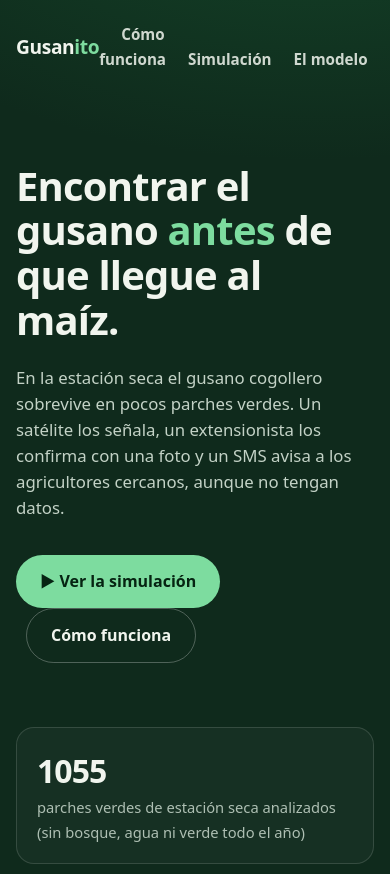
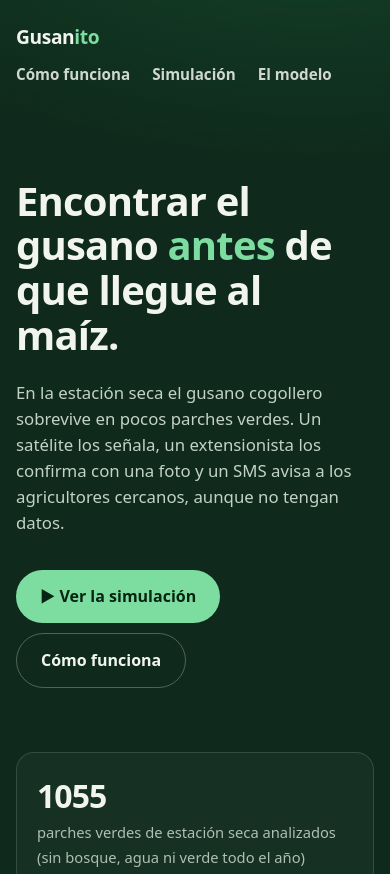
Before and after one commit to Cantorni/Gusanito, a plain HTML site: page landing/index.html in a window 390 px wide. Shown: the top 874 px of the page. Drawn offline with Linux system fonts and the light colour scheme; files whose address does not match are found by name.

Commit message:
Publish the landing page at /landing/ with the PWA
- deploy.sh copies landing/ next to the PWA (it uses the PWA's vendor/ scripts and offline map);
  ./deploy.sh web publishes only the Static Web App
- Landing on phones: the nav wraps as a whole line, the hero buttons align, the day tag no longer
  covers the zoom buttons (now top right, under the view buttons) or the view buttons
- .geojson served as application/geo+json

```diff
--- a/frontend/staticwebapp.config.json
+++ b/frontend/staticwebapp.config.json
@@ -8,6 +8,7 @@
   },
   "mimeTypes": {
     ".json": "application/json",
+    ".geojson": "application/geo+json",
     ".pmtiles": "application/octet-stream"
   }
 }
--- a/landing/index.html
+++ b/landing/index.html
@@ -25,17 +25,19 @@
 
   /* hero */
   .hero { background: radial-gradient(900px 500px at 80% -10%, #1f7a4355, transparent 60%), var(--hero); color: var(--hero-ink); padding: 0 0 96px; }
-  nav { display: flex; justify-content: space-between; align-items: center; padding: 22px 0; }
+  nav { display: flex; flex-wrap: wrap; gap: 10px 22px; justify-content: space-between; align-items: center; padding: 22px 0; }
   nav b { font-size: 1.2rem; letter-spacing: -.02em; }
   nav b span { color: #7ddc9f; }
-  nav a { text-decoration: none; font-weight: 700; font-size: .95rem; opacity: .85; margin-left: 22px; }
+  nav a { text-decoration: none; font-weight: 700; font-size: .95rem; opacity: .85; margin-left: 22px; white-space: nowrap; }
+  nav a:first-child { margin-left: 0; }
   nav a:hover { opacity: 1; }
   .hero h1 { font-size: clamp(2.5rem, 7vw, 5rem); max-width: 14ch; margin-top: 70px; }
   .hero h1 em { font-style: normal; color: #7ddc9f; }
   .hero p.lead { font-size: clamp(1.05rem, 2vw, 1.3rem); max-width: 52ch; margin: 22px 0 34px; color: #c3d2c6; }
   .btn { display: inline-flex; align-items: center; gap: 8px; padding: 14px 24px; border-radius: 99px; font-weight: 700; text-decoration: none; border: 0; cursor: pointer; font-size: 1rem; }
   .btn.primary { background: #7ddc9f; color: #062412; }
-  .btn.ghost { border: 1.5px solid #ffffff44; color: var(--hero-ink); margin-left: 10px; }
+  .btn.ghost { border: 1.5px solid #ffffff44; color: var(--hero-ink); }
+  .ctas { display: flex; flex-wrap: wrap; gap: 10px; }
   .stats { display: grid; grid-template-columns: repeat(auto-fit, minmax(190px, 1fr)); gap: 14px; margin-top: 64px; }
   .stat { border: 1px solid #ffffff22; border-radius: var(--radius); padding: 18px 20px; background: #ffffff08; }
   .stat b { display: block; font-size: 2rem; letter-spacing: -.03em; }
@@ -61,6 +63,8 @@
   .views { position: absolute; top: 12px; right: 12px; display: flex; gap: 6px; }
   .views button { border: 0; border-radius: 99px; padding: 8px 14px; font-weight: 700; font-size: .82rem; cursor: pointer; background: color-mix(in srgb, var(--surface) 92%, transparent); color: var(--ink); box-shadow: 0 1px 4px #0003; }
   .views button.on { background: var(--brand); color: #fff; }
+  .mapbox .leaflet-top.leaflet-right { top: 46px; }  /* zoom buttons under the view buttons */
+  @media (max-width: 560px) { .views { top: 64px; left: 12px; right: auto; } }
   .leaflet-container { font-family: inherit; }
   .legend { position: absolute; left: 12px; bottom: 12px; display: flex; flex-wrap: wrap; gap: 6px 14px; font-size: .78rem; background: color-mix(in srgb, var(--surface) 88%, transparent); padding: 8px 12px; border-radius: 12px; }
   .legend i { display: inline-block; width: 10px; height: 10px; border-radius: 50%; margin-right: 5px; vertical-align: -1px; }
@@ -112,7 +116,7 @@
     </nav>
     <h1>Encontrar el gusano <em>antes</em> de que llegue al maíz.</h1>
     <p class="lead">En la estación seca el gusano cogollero sobrevive en pocos parches verdes. Un satélite los señala, un extensionista los confirma con una foto y un SMS avisa a los agricultores cercanos, aunque no tengan datos.</p>
-    <a class="btn primary" href="#demo">▶ Ver la simulación</a><a class="btn ghost" href="#como">Cómo funciona</a>
+    <div class="ctas"><a class="btn primary" href="#demo">▶ Ver la simulación</a><a class="btn ghost" href="#como">Cómo funciona</a></div>
     <div class="stats" id="heroStats"></div>
   </div>
 </header>
@@ -267,7 +271,8 @@ let map, patchMk, farmerMk, pilotBox, wideLayer;
 const GREEN = [[.9, '#17893f', 'alta'], [.8, '#5fbf7f', 'media'], [.7, '#b6e3c4', 'baja']];
 
 function initMap() {
-  map = L.map('map', { zoomControl: true, preferCanvas: true, zoomSnap: .5, maxZoom: 14, minZoom: 5 }).setView(NEAR.center, NEAR.zoom);
+  map = L.map('map', { zoomControl: false, preferCanvas: true, zoomSnap: .5, maxZoom: 14, minZoom: 5 }).setView(NEAR.center, NEAR.zoom);
+  L.control.zoom({ position: 'topright' }).addTo(map);  // top left is the day tag, bottom the legend
     protomapsL.leafletLayer({ url: '/zambia.pmtiles', flavor: 'grayscale', lang: 'es', maxDataZoom: 12 }).addTo(map);
   // The pilot zone: everything the model scored. It is a small square of a very big country.
   const la = D.patches.map(p => p[1]), lo = D.patches.map(p => p[2]);
```
Also changed, not shown: README.md, 1 other file.
